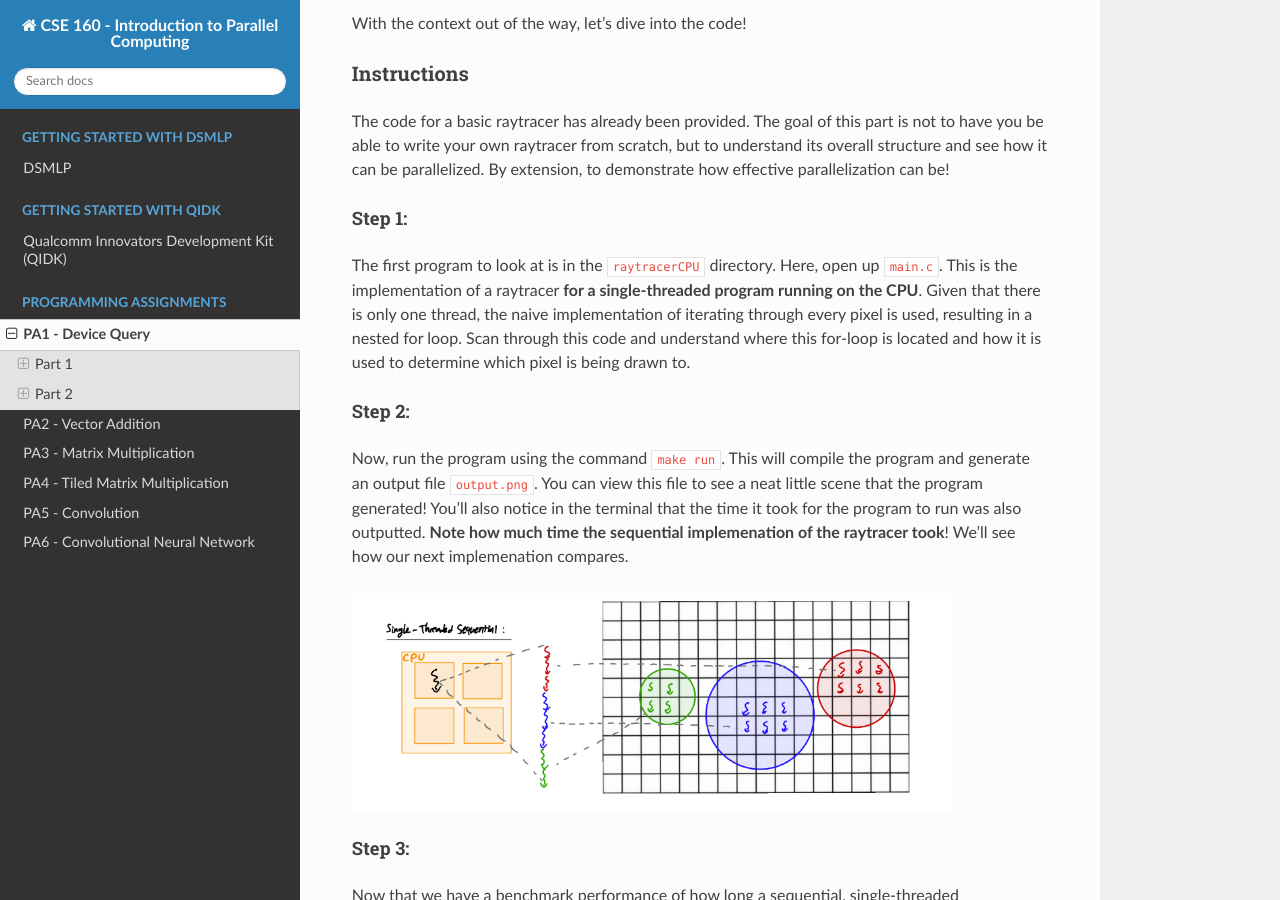
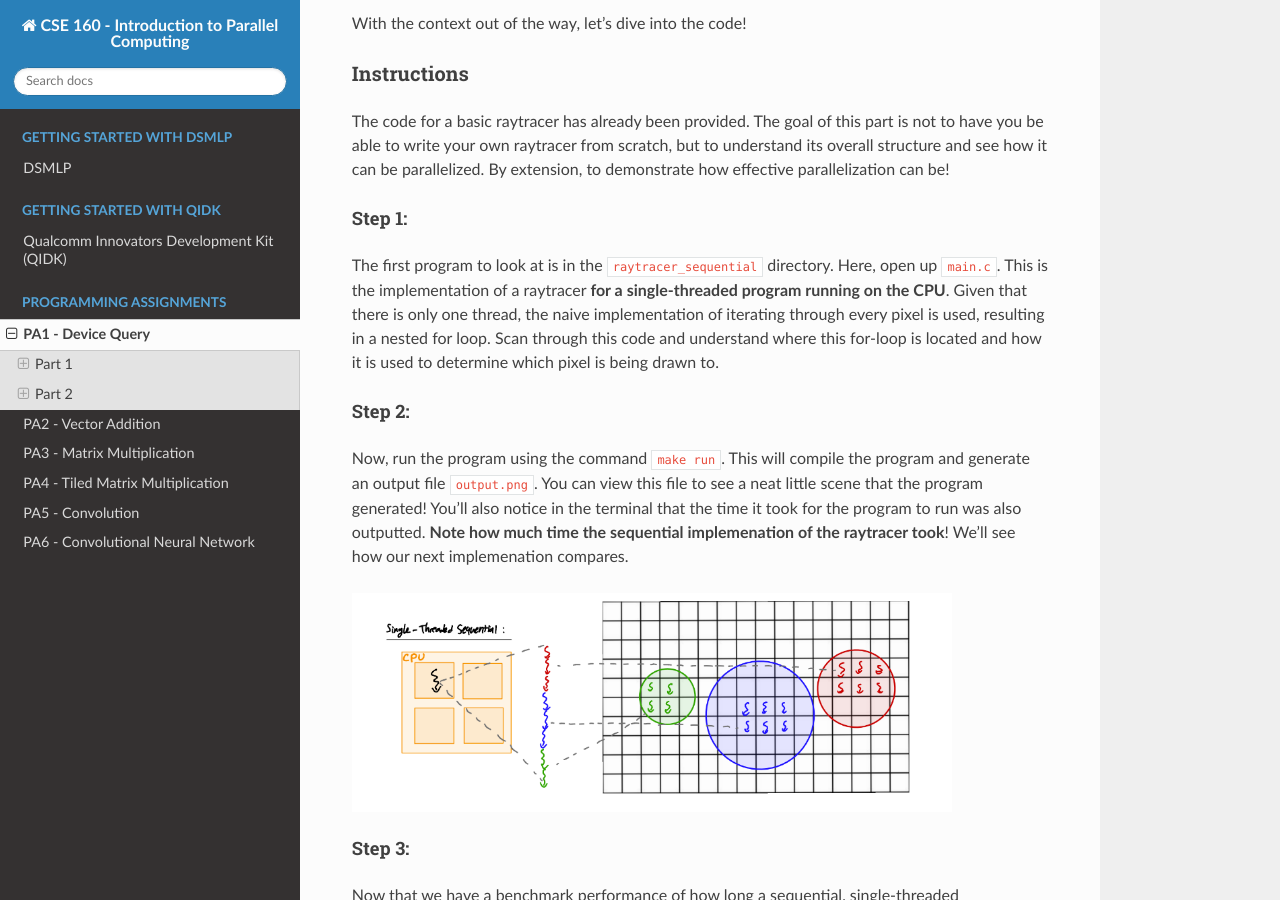
Before and after one commit to KastnerRG/cse160-docs, a Sphinx documentation site: the page built from docs/source/PA1.rst, in a window 1280 px wide and 900 px high, scrolled down 3981 px. Built offline with Sphinx 7.4.7 and the Read the Docs theme 3.1.0, drawn with Linux system fonts in a browser that asks for light colours; formulas are drawn with MathJax 3.

Commit message:
fix outdated reference to raytracerCPU

```diff
--- a/docs/source/PA1.rst
+++ b/docs/source/PA1.rst
@@ -151,7 +151,7 @@ how effective parallelization can be!
 Step 1:
 +++++++
 
-The first program to look at is in the ``raytracerCPU`` directory.  Here, open up
+The first program to look at is in the ``raytracer_sequential`` directory.  Here, open up
 ``main.c``.  This is the implementation of a raytracer **for a single-threaded program
 running on the CPU**.  Given that there is only one thread, the naive implementation of
 iterating through every pixel is used, resulting in a nested for loop.  Scan through this
```
